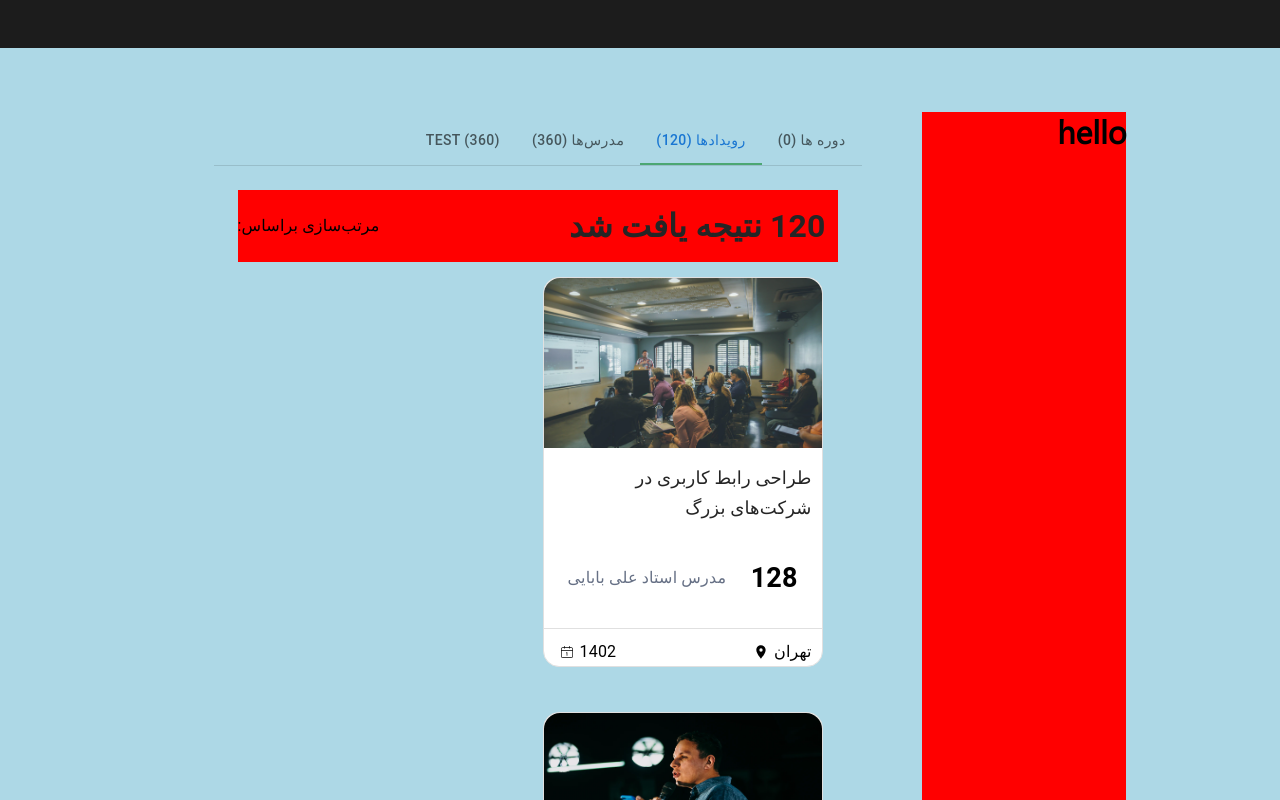
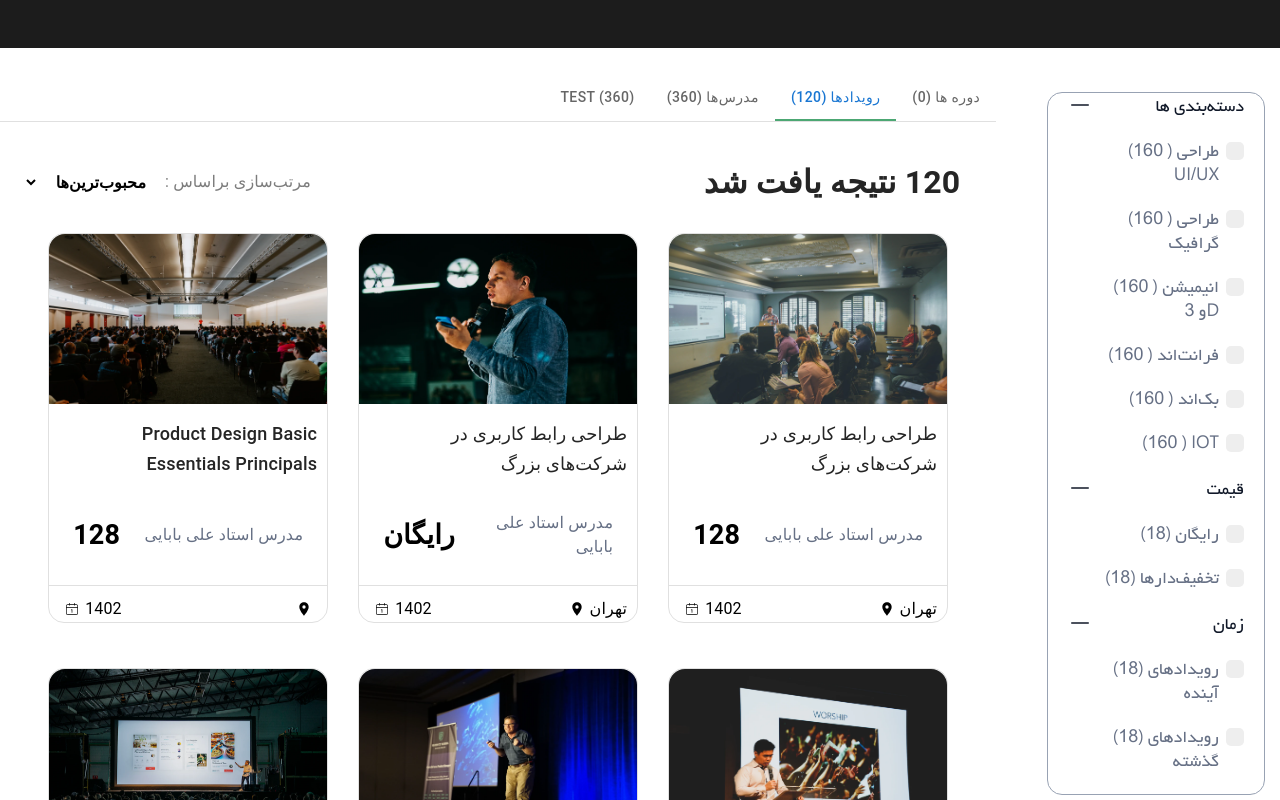
Before and after one commit to amiriar/sadra-v1, a React (Vite) app: page /events in a window 1280 px wide. Shown: the part 460-1260 px from the top of the page. Built offline with nearby package versions, Linux system fonts and the light colour scheme.

Commit message:
events don

```diff
--- /dev/null
+++ b/src/components/layouts/svg/MenuIcon.jsx
@@ -0,0 +1,16 @@
+import React from 'react'
+
+const MenuIcon = () => {
+  return (
+    <>
+    <svg width="24" height="24" viewBox="0 0 24 24" fill="none" xmlns="http://www.w3.org/2000/svg">
+    <g id="Icon/Outline/Minus">
+    <path id="Vector" d="M3.75 12H20.25" stroke="#101828" stroke-width="1.5" stroke-linecap="round" stroke-linejoin="round"/>
+    </g>
+    </svg>
+
+    </>
+  )
+}
+
+export default MenuIcon
--- a/src/components/modules/EventModules/EventCar.jsx
+++ b/src/components/modules/EventModules/EventCar.jsx
@@ -16,13 +16,13 @@ const EventCar = ({id, cardName ,Master, image, price, place , time}) => {
 
           <div className='more_detail'>
 
+            <p>{Master}</p>
 
             <span id='prices'>
             <h2>{price}</h2>
             {/* {price === "رایگان" ? null : <p id='toman'>هزارتومان</p>} */}
             </span>
 
-            <p>{Master}</p>
           </div>
 
 
--- a/src/index.css
+++ b/src/index.css
@@ -65,3 +65,7 @@ body{
 a {
   color: inherit;
 }
+
+select {
+  background:  none;
+}
--- a/src/pages/Events.css
+++ b/src/pages/Events.css
@@ -1,5 +1,5 @@
 .eventContainer{
-    width: 100%;
+    max-width: 100%;
     text-align: right;
 }
 .eventHeader{
@@ -29,45 +29,319 @@
 /* Part Two */
 
 .eventBody{
+    max-height: 100%;
+    padding: 2% 5%;
     display: flex;
     flex-direction: row;
     justify-content: center;
-    padding: 5% 10%;
-    background-color: lightblue;
+    position: relative;
 }
 
 .tutorialBox{
     width: 75%;
+    height: 100%;
     display: flex;
-    padding: 5px 60px;
+    padding: 5px 120px;
+    margin-right: 5%;
     flex-direction: column-reverse;
 }
 
 
 
-.search_container{
-    width: 20%;
-
-    min-height: 100%;
-    max-height: 100%;
-    background-color: red;
-
-}
 
 .EventCardCon{
     display: flex;
     flex-wrap: wrap;
+    justify-content: center;
 }
 
 .event_card_info{
-    background-color: red;
     display: flex;
     align-items: center;
     justify-content: space-between;
 }
+
 
 #foundData{
     font-size: 28px 0px;
     padding: 12px;
     color: var(--Neutral-90);
 }
+
+#sortFilter{
+    display: flex;
+}
+
+#sortFilter p{
+    font-size: 16px;
+    color: var(--Neutral-70);
+}
+
+#sortFilter select {
+    padding: 0px 15px;
+    font-size: 16px;
+    font-style: normal;
+    font-weight: 700;
+    line-height: 24px;
+    color: var(--Neutral-100);
+}
+
+
+.search_container{
+    /* position: sticky; */
+    margin-top: 1.5%;
+    margin-right: 15px;
+    right: 1%;
+    top: 15%;
+    max-width: 20%;
+    bottom: 2%;
+    height: 90%;
+    padding: 0px 20px;
+    text-align: right;
+    color: var(--Gray-900);
+    font-size: 14px;
+    font-style: normal;
+    font-weight: 500;
+    line-height: 24px;
+    border-radius: 15px;
+    border: 1px solid var(--Gray-400) ;
+}
+
+#text{
+    display: flex;
+    align-items: center;
+    justify-content: space-between;
+}
+
+#text p {
+    color: var(--Gray-900);
+    font-size: 18px;
+    font-style: normal;
+    font-weight: 500;
+    line-height: 24px;
+}
+
+.sortItem{
+    margin: 20px 0px;
+    color: var(--Gray-500);
+    font-style: normal;
+    font-weight: 400;
+}
+
+.searchItem{
+    margin: 20px 0px;
+}
+
+.searchItem input{
+}
+
+.container{
+    display: block;
+  position: relative;
+  padding-left: 35px;
+  margin-bottom: 12px;
+  cursor: pointer;
+  font-size: 22px;
+  -webkit-user-select: none;
+  -moz-user-select: none;
+  -ms-user-select: none;
+  user-select: none;
+}
+
+
+.container input {
+    position: absolute;
+    opacity: 0;
+    cursor: pointer;
+    height: 0;
+    width: 0;
+  }
+
+  .checkmark {
+    position: absolute;
+    top: 2px;
+    right: 0;
+    height: 18px;
+    width: 18px;
+    background-color: #eee;
+    border-radius: 5px;
+
+  }
+
+  /* On mouse-over, add a grey background color */
+  .container:hover input ~ .checkmark {
+    background-color: #ccc;
+
+  }
+
+  /* When the checkbox is checked, add a blue background */
+  .container input:checked ~ .checkmark {
+    background-color: var(--prime-green);
+  }
+
+  /* Create the checkmark/indicator (hidden when not checked) */
+  .checkmark:after {
+    content: "";
+    position: absolute;
+    display: none;
+  }
+
+  /* Show the checkmark when checked */
+  .container input:checked ~ .checkmark:after {
+    display: block;
+  }
+
+  /* Style the checkmark/indicator */
+  .container .checkmark:after {
+    left: 5px;
+    top: 1px;
+    width: 5px;
+    height: 10px;
+    border: solid white;
+    border-width: 0 3px 3px 0;
+    -webkit-transform: rotate(45deg);
+    -ms-transform: rotate(45deg);
+    transform: rotate(45deg);
+  }
+
+
+  #lable_text{
+    margin-right: 25px;
+    font-size: 18px;
+    font-style: normal;
+    font-weight: 400;
+    line-height: 24px;
+    color: var(--Gray-500);
+  }
+
+  #menu_Btn{
+    cursor: pointer;
+  }
+
+
+.sortDeactive{
+    display: none;
+}
+
+  .sortActive{
+    display: inline-block;
+  }
+
+
+
+
+
+
+
+  /* Responsive */
+
+@media (max-width : 1680px) {
+    .eventBody{
+        max-height: 100%;
+        padding: 2% 0%;
+        justify-content: center;
+    }
+    .tutorialBox{
+        width: 100%;
+        display: flex;
+        padding: 0% 4% 0% 0%;
+        margin-right: 0%;
+        flex-direction: column-reverse;
+        font-size: 16px;
+
+    }
+
+    .eventBody li{
+        font-size: 10px !important;
+    }
+
+}
+
+@media (max-width : 940px) {
+    .search_container{
+        display: none;
+    }
+    .tutorialBox{
+        padding: 0px;
+    }
+    .eventBody{
+        padding: 2% 10%;
+    }
+}
+
+
+@media (max-width : 835px) {
+    .eventBody{
+        padding: 0%  4% 0% 0%;
+    }
+    .event_card_info{
+        font-size: 14px;
+        font-style: normal;
+        font-weight: 500;
+        line-height: 34px;
+        margin: 0px;
+
+    }
+}
+
+@media (max-width : 768px) {
+    .eventBody{
+        padding: 0%  4% 0% 0%;
+    }
+    .event_card_info{
+        font-size: 10px;
+        padding: 0px;
+        margin: 0px;
+    }
+    .event_card_info p{
+        font-size: 1px;
+    }
+    #sortFilter select {
+        padding: 0px 1px;
+        font-size: 10px;
+    }
+    .tutorialBox{
+        width: 100%;
+        height: 100%;
+        display: flex;
+        flex-direction: column-reverse;
+    }
+
+}
+
+
+@media (max-width : 695px) {
+    .eventBody{
+        padding: 0%  0% 0% 0%;
+    }
+}
+
+@media (max-width : 668px) {
+    .tutorialBox{
+        width: 100%;
+        height: 100%;
+        flex-direction: column-reverse;
+    }
+
+}
+
+@media (max-width : 395px) {
+    .event_card_info{
+        font-size: 8px;
+    }
+    .event_card_info p{
+        font-size: 5px;
+    }
+}
+
+@media (max-width : 375px) {
+    .tutorialBox{
+        width: 100%;
+        height: 100%;
+
+    }
+    #pain{
+        font-size: 2px;
+    }
+
+}
--- a/src/pages/Events.jsx
+++ b/src/pages/Events.jsx
@@ -8,15 +8,19 @@ import TabContext from '@mui/lab/TabContext';
 import TabList from '@mui/lab/TabList';
 import TabPanel from '@mui/lab/TabPanel';
 import EventCar from '../components/modules/EventModules/EventCar';
+import MenuIcon from '../components/layouts/svg/MenuIcon';
 // Styles
 import './Events.css'
 
 // DB
 import EventDb from '../utils/EventDb.json'
-
+import { RenderCategory } from '../components/modules/HomePageModule/CardPopTuData';
 const Events = () => {
   const popularEvnet = EventDb.PopularEvent ;
   const TabData = EventDb.tutorilEvent ;
+  const [status , setStatus] = useState(true)
+  const [status2 , setStatus2] = useState(true)
+  const [status3 , setStatus3] = useState(true)
 
   const CardData = EventDb.tutorilEvent[1].EventsData
 
@@ -24,6 +28,19 @@ const Events = () => {
   const handleChange = (event, newValue) => {
     setValue(newValue);
   };
+
+  const statusHandler = ()=>{
+    setStatus(e => !e)
+  }
+
+  const statusHandler2 = ()=>{
+    setStatus2(e => !e)
+  }
+
+  const statusHandler3 = ()=>{
+    setStatus3(e => !e)
+  }
+
 
   useEffect(()=> {setValue("2")} , [])
 
@@ -54,41 +71,16 @@ const Events = () => {
 
           </TabList>
         </Box>
-        {/* <TabPanel value="1">pain</TabPanel>
-
-
-        <TabPanel value="2" sx={{display : "flex" , flexWrap : "wrap"}}>
-        {
-           CardData.map(item => <EventCar key={item.id} {...item} /> )
-        }
-        </TabPanel>
-
-        <TabPanel value="3">
-          {!EventDb.tutorilEvent[2].EventsData && <h1>error</h1>}
-
-        </TabPanel> */}
-
-        {/* {
-          EventDb.tutorilEvent.map((item) =><TabPanel key={item.id} value={item.id}>pain</TabPanel>)
-        }
-         */}
-
-
-         {/* {
-          EventDb.tutorilEvent.map((item , index) => (
-            console.log(item)
-          ))
-         } */}
-
-         {/* {console.log(!item.EventsData)} */}
-          {/* {console.log(!item.EventsData ? console.log(item) : console.log("it fals"))} */}
          {
           EventDb.tutorilEvent.map((item , index) => (
             <TabPanel value={item.id.toString()}>
             <div className='event_card_info'>
               {item.quantity ? <h1 id='foundData'>{item.quantity} نتیجه یافت شد</h1> : <h1>هیج نتیجه ای یافت شد</h1> }
-              <div>
-                <p>مرتب‌سازی براساس:</p>
+              <div id='sortFilter' >
+                <p id='pain'>مرتب‌سازی براساس :</p>
+                <select>
+                  <option value="poular" >محبوب‌ترین‌ها</option>
+                </select>
               </div>
             </div>
         <div className='EventCardCon'>
@@ -105,7 +97,88 @@ const Events = () => {
 
 
       <div className='search_container'>
-        <h1>hello</h1>
+
+      {/* Sorting */}
+      <div id='text'>
+       <button onClick={statusHandler} id='menu_Btn' ><MenuIcon/></button>
+        <p>دسته‌بندی‌ ها</p>
+      </div>
+
+      <div className={status ? "sortActive" : "sortDeactive"}>
+          <ul>
+            {
+              RenderCategory.map((item , index)=>(
+
+               <li className='searchItem'>
+               <label className='container'>
+               <p id='lable_text'>({item.quantity} ) { item.CatTitle}  </p>
+               <input type="checkbox"  />
+               <span class="checkmark"></span>
+               </label>
+              </li>
+
+
+               ))
+            }
+          </ul>
+      </div>
+
+      <div className='prices'>
+      <div id='text'>
+       <button onClick={statusHandler2} id='menu_Btn' ><MenuIcon/></button>
+        <p>قیمت</p>
+      </div>
+
+      <div className={status2 ? "sortActive" : "sortDeactive"}>
+          <ul>
+          <li className='searchItem'>
+               <label className='container'>
+               <p id='lable_text'>(18) رایگان</p>
+               <input type="checkbox"  />
+               <span class="checkmark"></span>
+               </label>
+          </li>
+
+          <li className='searchItem'>
+               <label className='container'>
+               <p id='lable_text'>(18) تخفیف‌دارها</p>
+               <input type="checkbox"  />
+               <span class="checkmark"></span>
+               </label>
+          </li>
+
+          </ul>
+
+      </div>
+    </div>
+
+
+
+<div className='times'>
+    <div id='text'>
+       <button onClick={statusHandler3} id='menu_Btn' ><MenuIcon/></button>
+        <p>زمان</p>
+      </div>
+  <div className={status3 ? "sortActive" : "sortDeactive"}>
+        <ul>
+          <li className='searchItem'>
+              <label className='container'>
+                <p id='lable_text'>(18) رویدادهای آینده</p>
+                <input type="checkbox"  />
+                <span class="checkmark"></span>
+              </label>
+          </li>
+          <li className='searchItem'>
+              <label className='container'>
+                <p id='lable_text'>(18) رویدادهای گذشته </p>
+                <input type="checkbox"  />
+                <span class="checkmark"></span>
+              </label>
+          </li>
+        </ul>
+  </div>
+</div>
+
       </div>
 
      </div>
--- a/src/utils/EventDb.json
+++ b/src/utils/EventDb.json
@@ -170,7 +170,28 @@
             "id" : 4 ,
             "title" : "test" ,
             "quantity" : 360 ,
-            "EventsData" : false
+            "EventsData" : [
+                {
+                    "id" : 1 ,
+                    "cardName" : "طراحی رابط کاربری در شرکت‌های بزرگ" ,
+                    "Master" : "مدرس استاد علی بابایی" ,
+                    "image" : "/public/assets/1.png" ,
+                    "price" : 128 ,
+                    "offer" : false ,
+                    "place" :
+                    {
+                        "city" : "تهران" ,
+                        "status" : "حضوری"
+                    }
+                    ,
+                    "time" :
+                    {
+                        "year" : "1402" ,
+                        "month" : "آبان " ,
+                        "day" : "25"
+                    }
+                    }
+                ]
 
 
         }
--- /dev/null
+++ b/src/utils/testDB.json
@@ -0,0 +1,3 @@
+[
+
+]
```
Also changed, not shown: src/components/modules/HomePageModule/CardPopTuData.js (+12 -1 lines).
